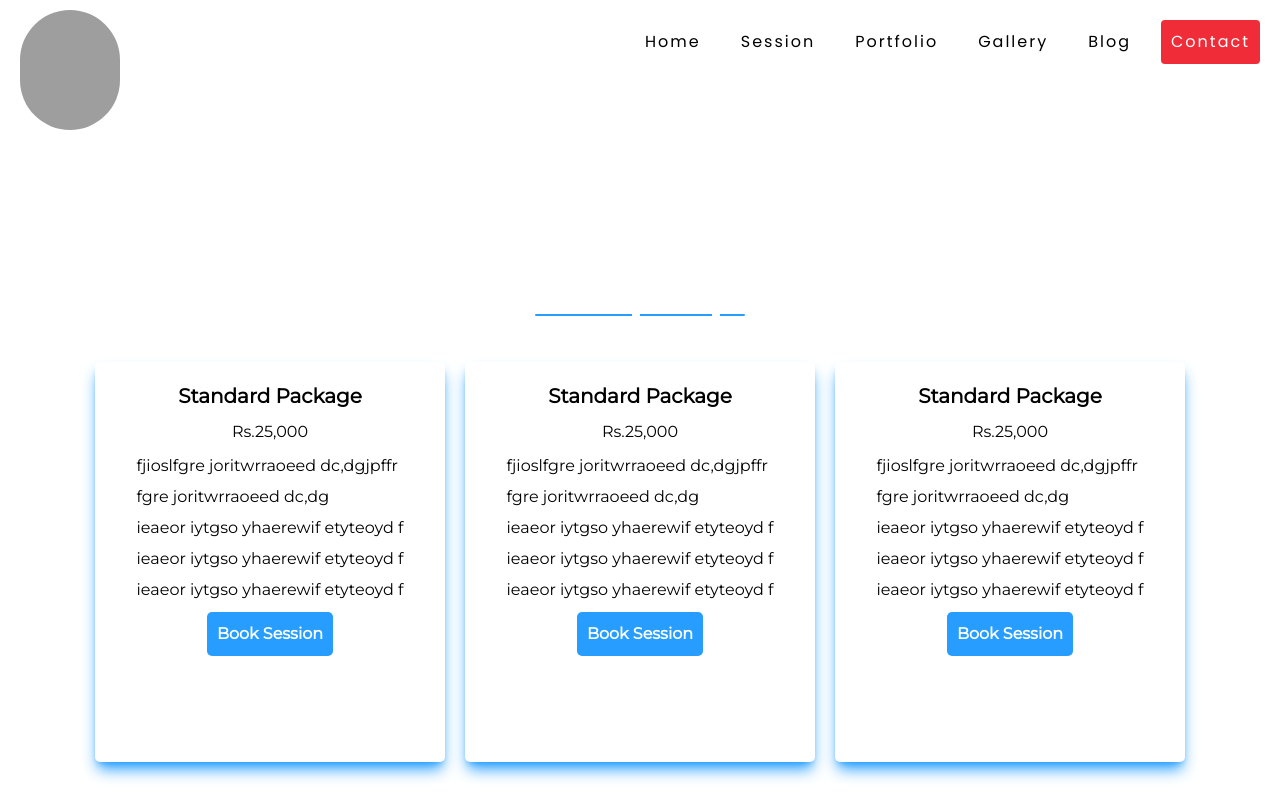
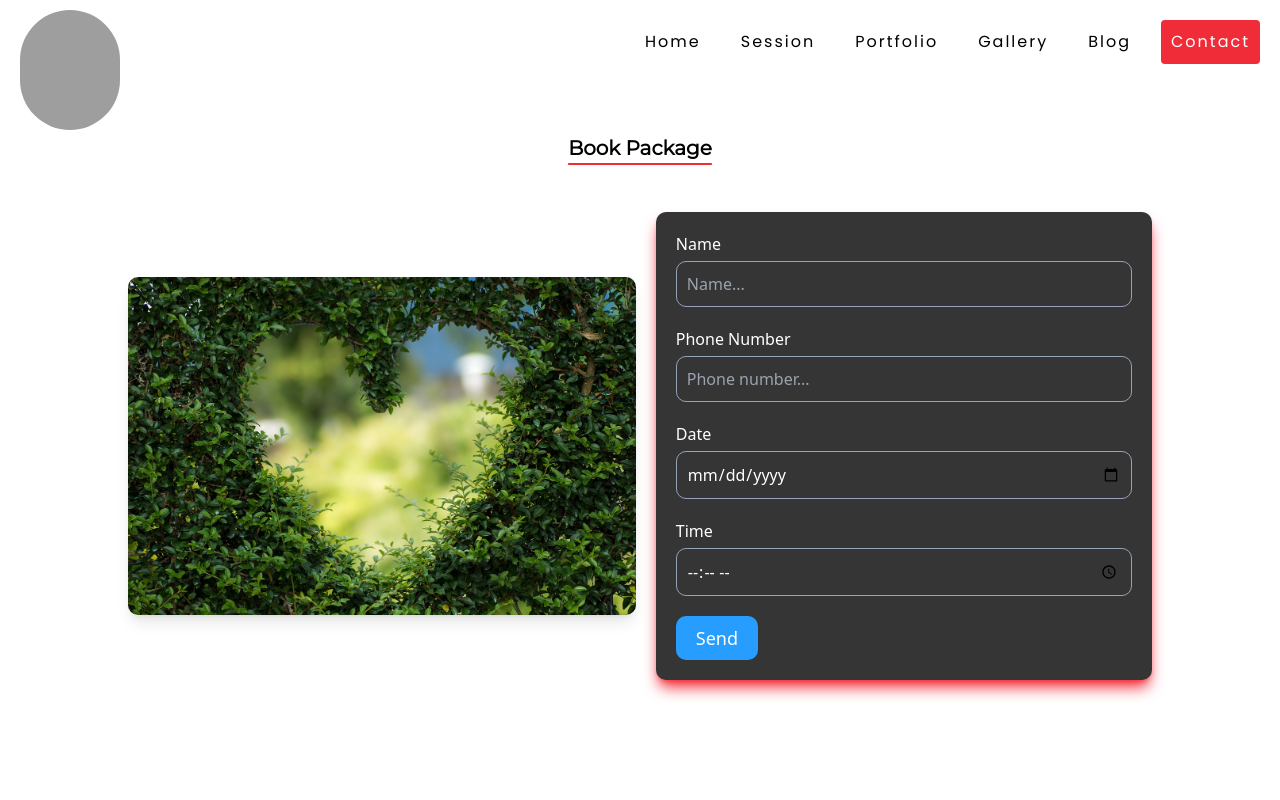
Before and after one commit to Devendra0123/picture-squad-studio, a React (Create React App) app: page /packages/cake-smash-packages in a window 1280 px wide. Shown: the top 800 px of the page. Built offline with nearby package versions, Linux system fonts and the light colour scheme; grey boxes are pictures that could not be loaded; a web font is replaced by a local one.

Commit message:
working on package form

```diff
--- a/src/App.js
+++ b/src/App.js
@@ -3,7 +3,7 @@ import Home from "./pages/Home";
 import Footer from "./components/Footer";
 import Navbar from "./components/Header/Navbar";
 import MobileNav from "./components/Header/MobileNav";
-import Packages from "./pages/Packages";
+import BookPackage from "./pages/BookPackage";
 
 function App() {
   return (
@@ -12,7 +12,7 @@ function App() {
       <MobileNav />
       <Routes>
         <Route path="/" element={<Home />} />
-        <Route path="/packages/:slug" element={<Packages />} />
+        <Route path="/packages/:slug" element={<BookPackage />} />
       </Routes>
       <Footer />
     </div>
--- a/src/data/sessionCardData.js
+++ b/src/data/sessionCardData.js
@@ -14,9 +14,4 @@ export const sessionCardData = [
     image: "./image3.jpg",
     slug: "toddler-packages",
   },
-  {
-    title: "Cake Smash Packages",
-    image: "./image4.jpg",
-    slug: "cake-smash-packages",
-  },
 ];
--- /dev/null
+++ b/src/pages/BookPackage.jsx
@@ -0,0 +1,62 @@
+import React from "react";
+
+const BookPackage = () => {
+  return (
+    <div className="min h-[100vh] w-full flex flex-col items-center py-[50px]">
+      <div>
+        <h1 className="font-montserrat font-bold text-xl underline underline-offset-8 decoration-primaryRed">
+          Book Package
+        </h1>
+      </div>
+      <div className="w-[80%] flex items-center gap-[20px] mt-[50px] ">
+        <div className="w-1/2 hidden lg:block">
+          <img
+            src="/bg1.jpg"
+            alt="backgroundImage"
+            className="w-full h-full object-cover rounded-[10px] shadow-lg"
+          />
+        </div>
+
+        <form className="bg-darkGray text-white p-[20px] rounded-[10px] w-full md:w-[500px] flex flex-col gap-[20px] shadow-lg shadow-primaryRed">
+          <div className="flex flex-col gap-[5px]">
+            <label>Name</label>
+            <input
+              type="text"
+              placeholder="Name..."
+              className="p-[10px] outline-none border border-slate-400 bg-transparent rounded-[10px]"
+            />
+          </div>
+          <div className="flex flex-col gap-[5px]">
+            <label>Phone Number</label>
+            <input
+              type="number"
+              placeholder="Phone number..."
+              className="p-[10px] outline-none border border-slate-400 bg-transparent rounded-[10px]"
+            />
+          </div>
+          <div className="flex flex-col gap-[5px]">
+            <label>Date</label>
+            <input
+              type="date"
+              className="p-[10px] outline-none border border-slate-400 bg-transparent rounded-[10px]"
+            />
+          </div>
+          <div className="flex flex-col gap-[5px]">
+            <label>Time</label>
+            <input
+              type="time"
+              className="p-[10px] outline-none border border-slate-400 bg-transparent rounded-[10px]"
+            />
+          </div>
+          <div>
+            <button className="bg-primaryBlue px-[20px] py-[8px] text-white rounded-[10px] text-lg">
+              Send
+            </button>
+          </div>
+        </form>
+      </div>
+    </div>
+  );
+};
+
+export default BookPackage;
```
Also changed, not shown: public/bg1.jpg (added).
